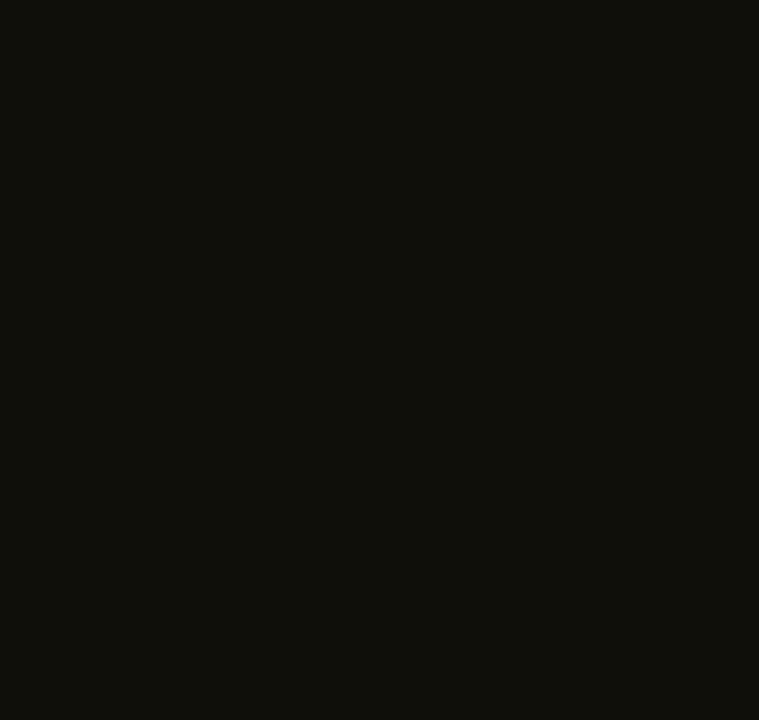
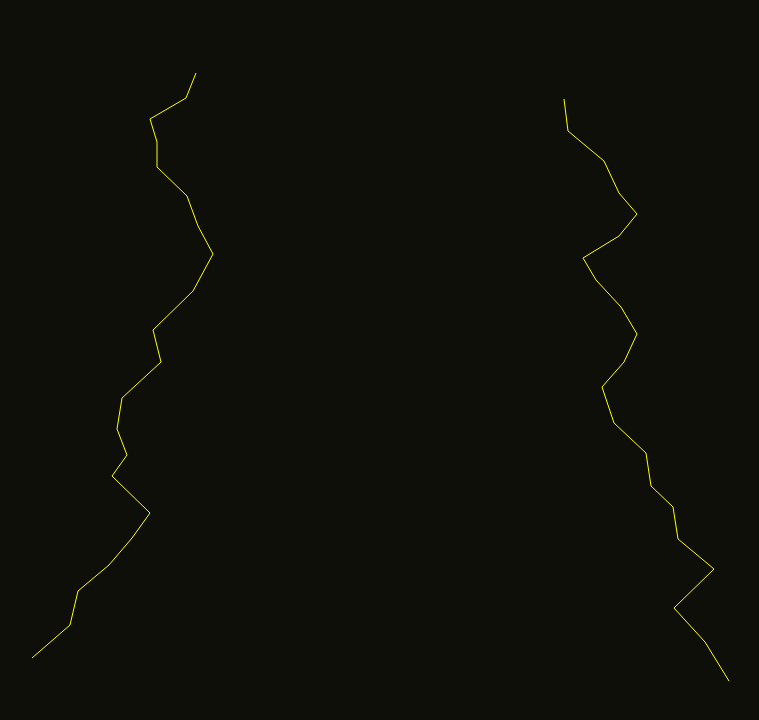
Before and after one commit to Jheller11/slideshow, a plain HTML site: page lightning/lightning.html in a window 1280 px wide. Shown: the whole page, without its empty margins (99-858 px from the left). Drawn offline with Linux system fonts and the light colour scheme.

Commit message:
clean up code

```diff
--- a/lightning/lightning.css
+++ b/lightning/lightning.css
@@ -8,6 +8,6 @@ body {
   background-color: rgb(15, 15, 10);
 }
 
-.bolt {
+.bolt > * {
   position: absolute;
 }
--- a/lightning/lightning.html
+++ b/lightning/lightning.html
@@ -10,7 +10,9 @@
 </head>
 
 <body>
-    <div class='container'></div>
+    <div class='container'>
+        <div class='bolt'></div>
+    </div>
 
 
     <script src="lightning.js"></script>
--- a/lightning/lightning.js
+++ b/lightning/lightning.js
@@ -1,10 +1,8 @@
 const container = document.querySelector('.container')
 
 const bolt = index => {
-  let div = document.createElement('div')
-  div.setAttribute('class', 'bolt')
-  div.innerHTML = '<svg width="900" height="700"></svg>'
-  container.appendChild(div)
+  let div = document.querySelector('.bolt')
+  div.innerHTML += '<svg width="900" height="700"></svg>'
   let svg = document.querySelectorAll('svg')
   svg[index].innerHTML = generatePath()
 }
@@ -24,3 +22,6 @@ const generatePath = () => {
   let string = `<path stroke="yellow" fill="transparent" d="${pathString}" />`
   return string
 }
+
+bolt(0)
+bolt(1)
```
